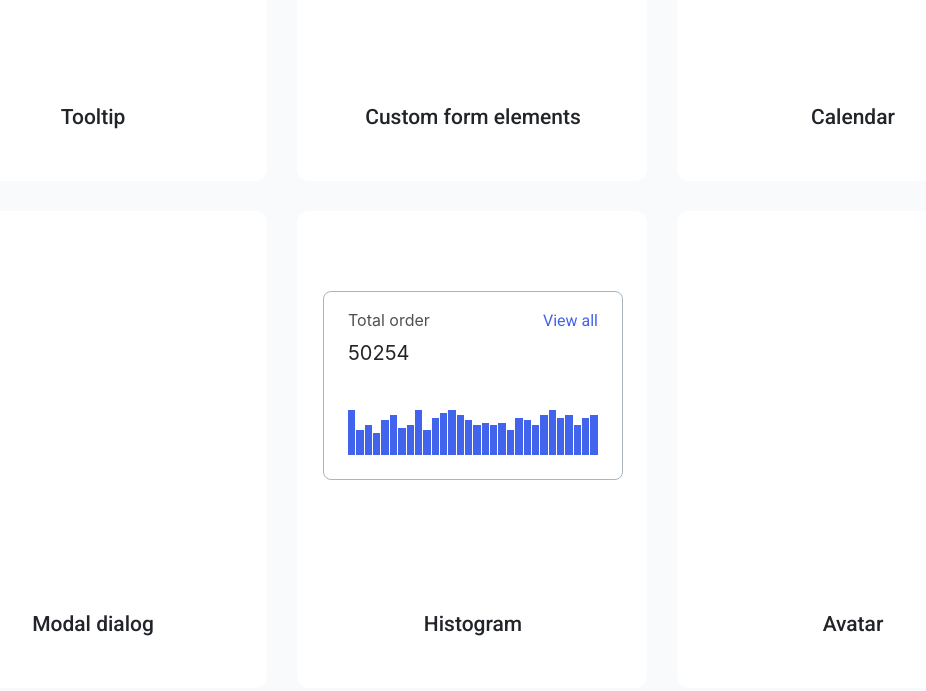
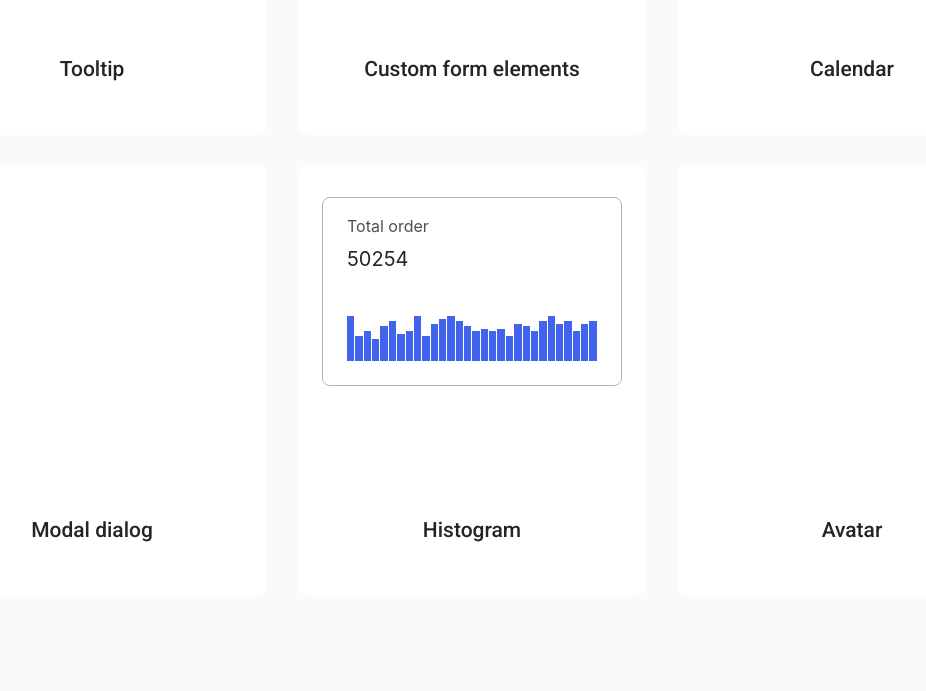
Before and after one commit to js-tasks-ru/htmlcss-20240913_rensedlovskij911, a website: page index.html in a window 1280 px wide. Shown: the part 668-1359 px from the top of the page, without its empty margins (168-1094 px from the left). Drawn offline with Linux system fonts and the light colour scheme.

Commit message:
Работа над ошибками

```diff
--- a/components/card/card.css
+++ b/components/card/card.css
@@ -3,7 +3,7 @@
   height: 367px;
   background: white;
   border-radius: 12px;
-  padding: 80px 24px 30px 26px;
+  padding: 32px 25px;
   display: flex;
   flex-direction: column;
   justify-content: space-between;
@@ -19,5 +19,11 @@
   color: #212429;
 }
 
+a {
+  text-decoration: none;
+  color: inherit;
+  cursor: pointer;
+}
+
 .card__component {
 }
--- a/index.html
+++ b/index.html
@@ -14,28 +14,28 @@
       <main class="main page__main">
         <div class="container">
           <div class="main__grid">
-            <div class="card">
+            <a href="#" class="card">
               <div class="card__component"></div>
               <p class="card__info">Tooltip</p>
-            </div>
-            <div class="card">
+            </a>
+            <a class="card">
               <div class="card__component"></div>
               <p class="card__info">Custom form elements</p>
-            </div>
-            <div class="card">
+            </a>
+            <a class="card">
               <div class="card__component"></div>
               <p class="card__info">Calendar</p>
-            </div>
-            <div class="card">
+            </a>
+            <a class="card">
               <div class="card__component"></div>
               <p class="card__info">Modal dialog</p>
-            </div>
-            <div class="card">
+            </a>
+            <a href="#" class="card">
               <div class="card__component">
                 <div class="histogram">
                   <div class="container">
                     <p class="histogram__title">Total order</p>
-                    <a class="histogram__filter" href="#">View all</a>
+                    <!-- <a class="histogram__filter" href="#">View all</a> -->
                   </div>
                   <h4 class="histogram__count">50254</h4>
                   <div class="histogram__chart">
@@ -72,13 +72,12 @@
                   </div>
                 </div>
               </div>
-              <div class="card__component"></div>
               <p class="card__info">Histogram</p>
-            </div>
-            <div class="card">
+            </a>
+            <a class="card">
               <div class="card__component"></div>
               <p class="card__info">Avatar</p>
-            </div>
+            </a>
           </div>
         </div>
       </main>
```
